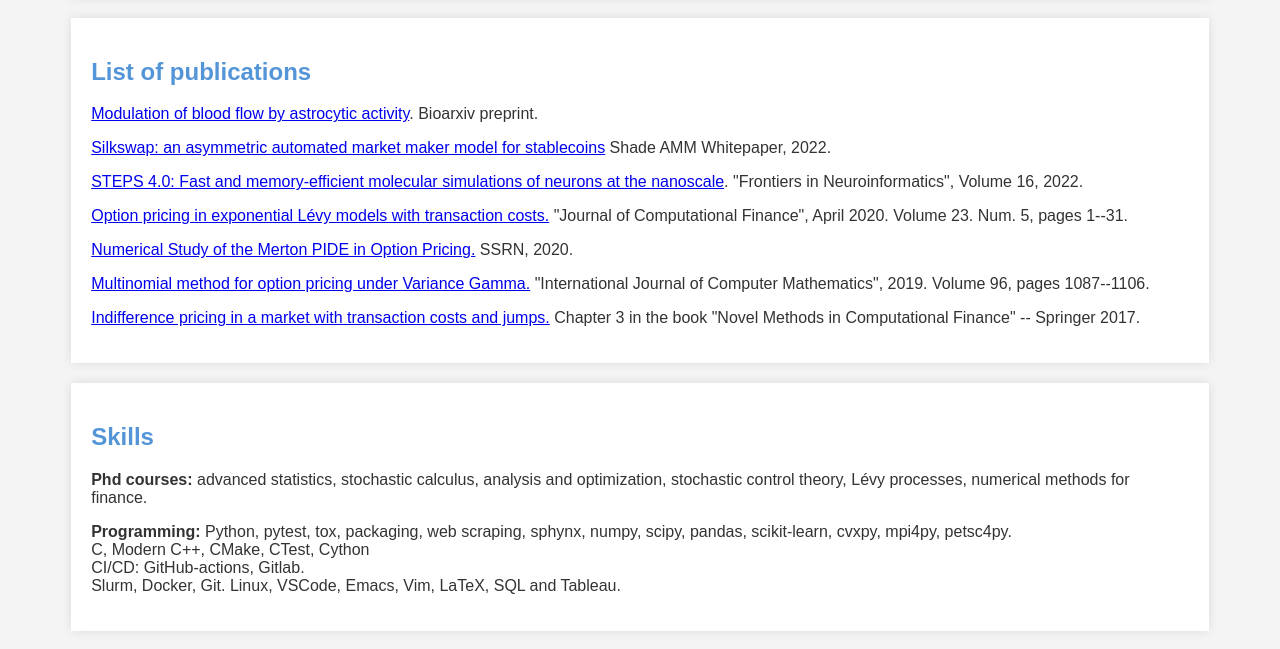
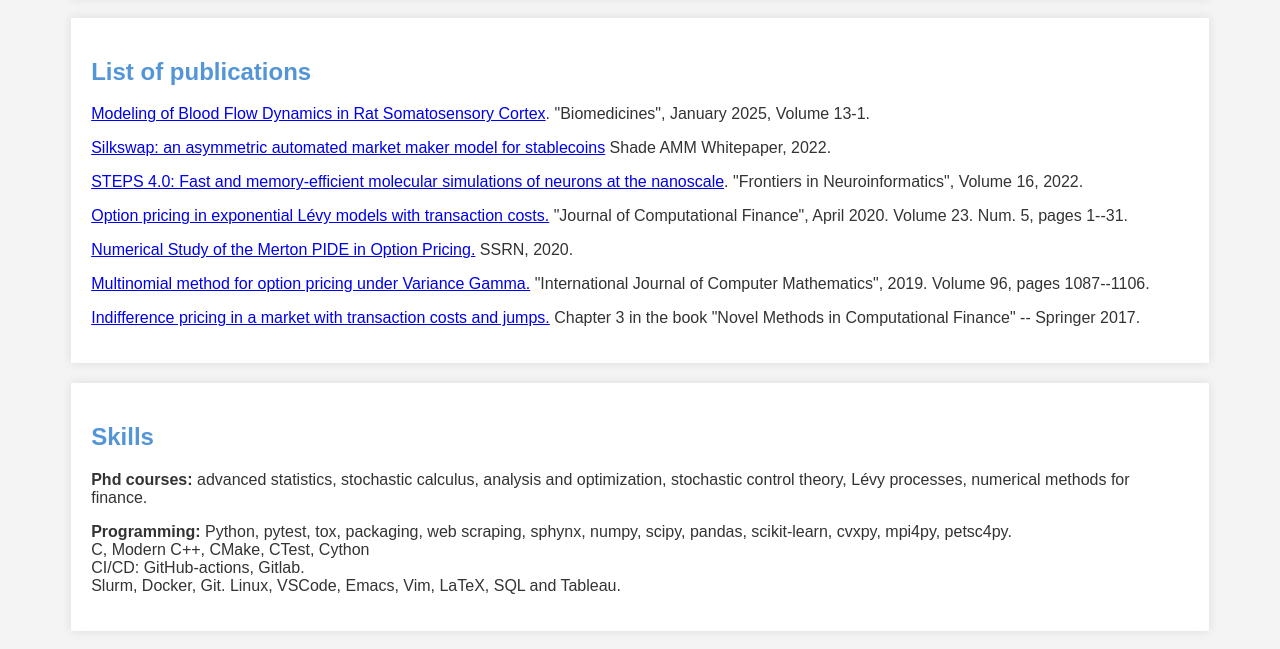
Before and after one commit to cantaro86/cantaro86.github.io, a plain HTML site: page index.html in a window 1280 px wide. Shown: the part 1425-2074 px from the top of the page. Drawn offline with Linux system fonts and the light colour scheme.

Commit message:
new bloodflow paper published

```diff
--- a/index.html
+++ b/index.html
@@ -211,7 +211,7 @@
 
     <section id="publications">
         <h2>List of publications</h2>
-            <p> <a href=https://www.biorxiv.org/content/10.1101/2024.11.14.623572v1> Modulation of blood flow by astrocytic activity</a>. Bioarxiv preprint.</p>
+            <p> <a href=https://www.mdpi.com/2227-9059/13/1/72> Modeling of Blood Flow Dynamics in Rat Somatosensory Cortex</a>. "Biomedicines", January 2025, Volume 13-1.</p>
             <p> <a href=https://arxiv.org/abs/2302.07822>Silkswap: an asymmetric automated market maker model for stablecoins</a>
                 Shade AMM Whitepaper, 2022. </p>
             <p> <a href=https://www.frontiersin.org/articles/10.3389/fninf.2022.883742/full>
```
